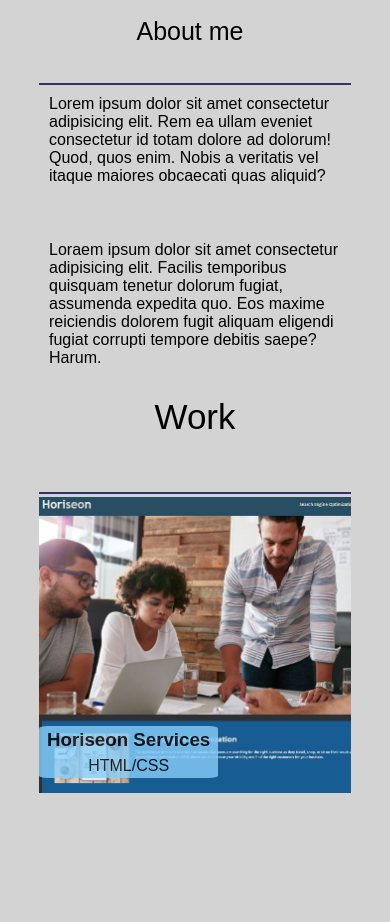
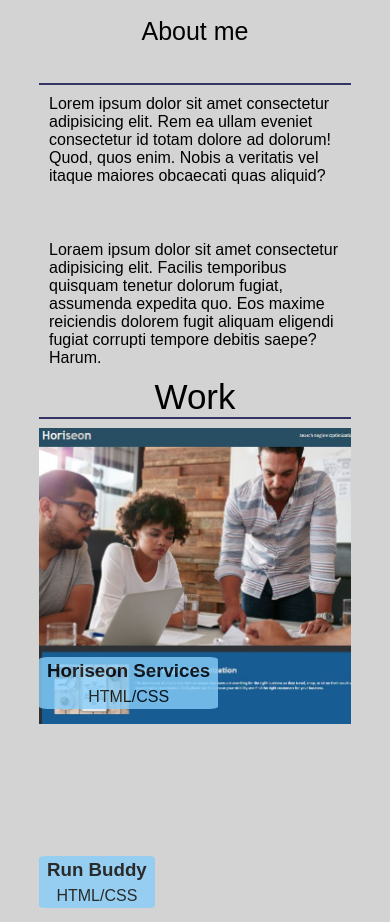
Before and after one commit to esroleo/advanced-css-challenge-professional-portfolio, a plain HTML site: page index.html in a window 390 px wide. Shown: the part 482-1404 px from the top of the page. Drawn offline with Linux system fonts and the light colour scheme.

Commit message:
css styling changes to 768px on work grid

```diff
--- a/assets/css/style.css
+++ b/assets/css/style.css
@@ -469,7 +469,6 @@ align-self: center;
 grid-column: 3 span 1;
 grid-row: 2 / span 2;
 align-self: center;
-
 }
 
 }
@@ -514,10 +513,15 @@ header h1 {
   font-size: 25px;
   grid-column: 1 / span 3;
   grid-row: 1 / span 1;
-  padding-bottom: 5px;
   text-align: center;
+  padding-right: 0px;
+  padding-bottom: 0px;
   border-right: none;
   border-bottom: 2px solid #333366;
+
+
+
+
 }
 
 .about-me-item.p1 {
@@ -595,7 +599,7 @@ header h1 {
 @media screen and (max-width: 768px) {
 
   .work-wrapper {
-    margin-top: 20px;
+    margin-top: 0px;
 
   }
 
@@ -603,14 +607,18 @@ header h1 {
     /* Create a 3X6 grid for smaler screen */
     /* Will assign size directly to avoid grid span */
     grid-template-columns: repeat(3, 1fr);
-    grid-template-rows: repeat(10, 1fr);
+    grid-template-rows: .5fr repeat(9, 1fr);
     /* Gap on x and y grid */
     gap: 2.5px 2.5px;
 
 
   }
 
+  /* Target the about me text only */
+
   .work-item.work-title {
+
+    font-size: 35px;
     grid-column: 1 / span 3;
     grid-row: 1 / span 1;
     text-align: center;
@@ -619,8 +627,9 @@ header h1 {
     padding-bottom: 0px;
     border-bottom: 2px solid #333366;
     border-right: none;
+    align-self: start;
+  }
 
-  }
 
   .work-item-project.challenge-1-refactor {
     grid-column: 1 / span 3;
--- a/index.html
+++ b/index.html
@@ -75,7 +75,7 @@
         <div id="work" class="work-wrapper">
             <div class="work-grid-container">
                 <div class="work-item work-title">
-                    Work
+                    <p> Work </p>
                 </div>
                 <div class="work-item-project challenge-1-refactor">
                     <span class="span-background">
```
